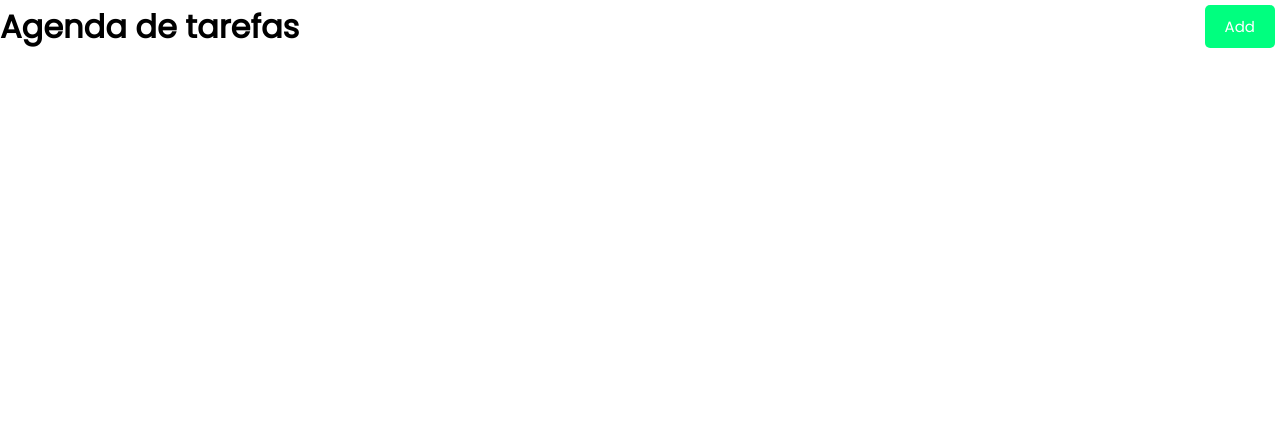
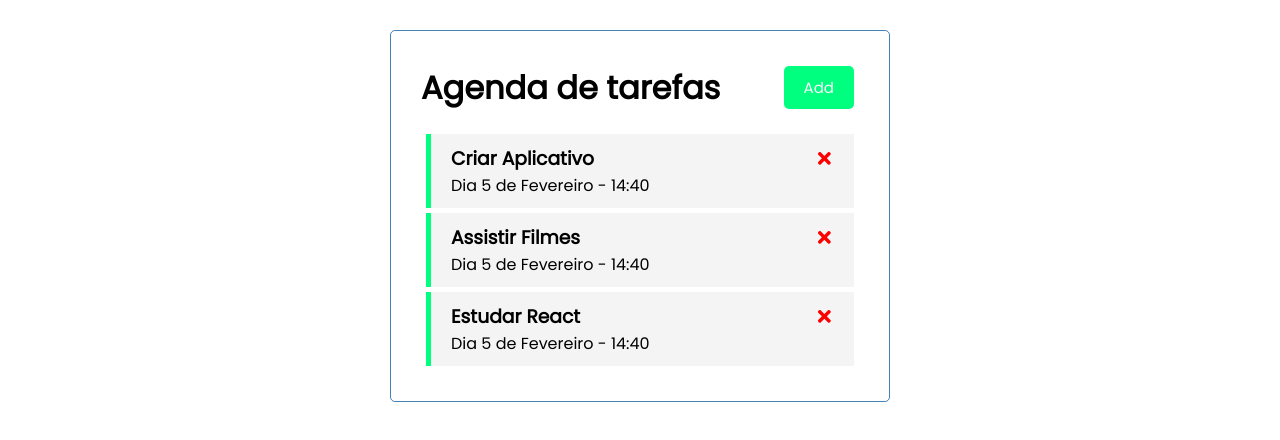
Before and after one commit to mdteixeira/to-do, a React (Create React App) app: page / in a window 1280 px wide. Shown: the top 440 px of the page. Built offline with nearby package versions, Linux system fonts and the light colour scheme.

Commit message:
reminder

```diff
--- a/package.json
+++ b/package.json
@@ -8,6 +8,7 @@
     "@testing-library/user-event": "^13.5.0",
     "react": "^18.2.0",
     "react-dom": "^18.2.0",
+    "react-icons": "^4.9.0",
     "react-scripts": "5.0.1",
     "web-vitals": "^2.1.4"
   },
--- a/src/App.js
+++ b/src/App.js
@@ -1,10 +1,53 @@
-import './App.css';
 import Header from './Components/header';
+import Tasks from './Components/Tasks';
+import { useState } from 'react';
 
 function App() {
+    const [tasks, setTasks] = useState([
+        {
+            id: 1,
+            text: 'Criar Aplicativo',
+            day: 'Dia 5 de Fevereiro - 14:40',
+            reminder: true,
+        },
+        {
+            id: 2,
+            text: 'Assistir Filmes',
+            day: 'Dia 5 de Fevereiro - 14:40',
+            reminder: true,
+        },
+        {
+            id: 3,
+            text: 'Estudar React',
+            day: 'Dia 5 de Fevereiro - 14:40',
+            reminder: true,
+        },
+    ]);
+
+    const deletaTarefa = (id) => {
+        setTasks(tasks.filter((task) => task.id !== id));
+    };
+
+    const mudarReminder = (id) => {
+        setTasks(
+            tasks.map((task) =>
+                task.id === id ? { ...task, reminder: !task.reminder } : task
+            )
+        );
+    };
+
     return (
-        <div className="App">
+        <div className="container">
             <Header title="tarefas" />
+            {tasks.length > 0 ? (
+                <Tasks
+                    tasks={tasks}
+                    onDelete={deletaTarefa}
+                    onToggle={mudarReminder}
+                />
+            ) : (
+                'Você não tem tarefas, pode tirar férias!'
+            )}
         </div>
     );
 }
--- /dev/null
+++ b/src/Components/TaskItem.jsx
@@ -0,0 +1,21 @@
+import { FaTimes } from 'react-icons/fa';
+
+const TaskItem = ({ task, onDelete, onToggle }) => {
+    return (
+        <div
+            className={`task ${task.reminder ? 'reminder' : ''}`}
+            onDoubleClick={() => onToggle(task.id)}
+        >
+            <h3>
+                {task.text}
+                <FaTimes
+                    style={{ color: 'red', cursor: 'pointer' }}
+                    onClick={() => onDelete(task.id)}
+                />
+            </h3>
+            <p>{task.day}</p>
+        </div>
+    );
+};
+
+export default TaskItem;
--- /dev/null
+++ b/src/Components/Tasks.jsx
@@ -0,0 +1,18 @@
+import TaskItem from './TaskItem';
+
+const Tasks = ({ tasks, onDelete, onToggle }) => {
+    return (
+        <>
+            {tasks.map((task) => (
+                <TaskItem
+                    key={task.id}
+                    task={task}
+                    onDelete={onDelete}
+                    onToggle={onToggle}
+                />
+            ))}
+        </>
+    );
+};
+
+export default Tasks;
--- a/src/index.css
+++ b/src/index.css
@@ -61,7 +61,7 @@
     cursor: pointer;
 }
 
-.task-reminder {
+.task.reminder {
     border-left: 5px solid springgreen;
 }
 
```
Also changed, not shown: 1 other file (tests, documents, lock files or other folders).
